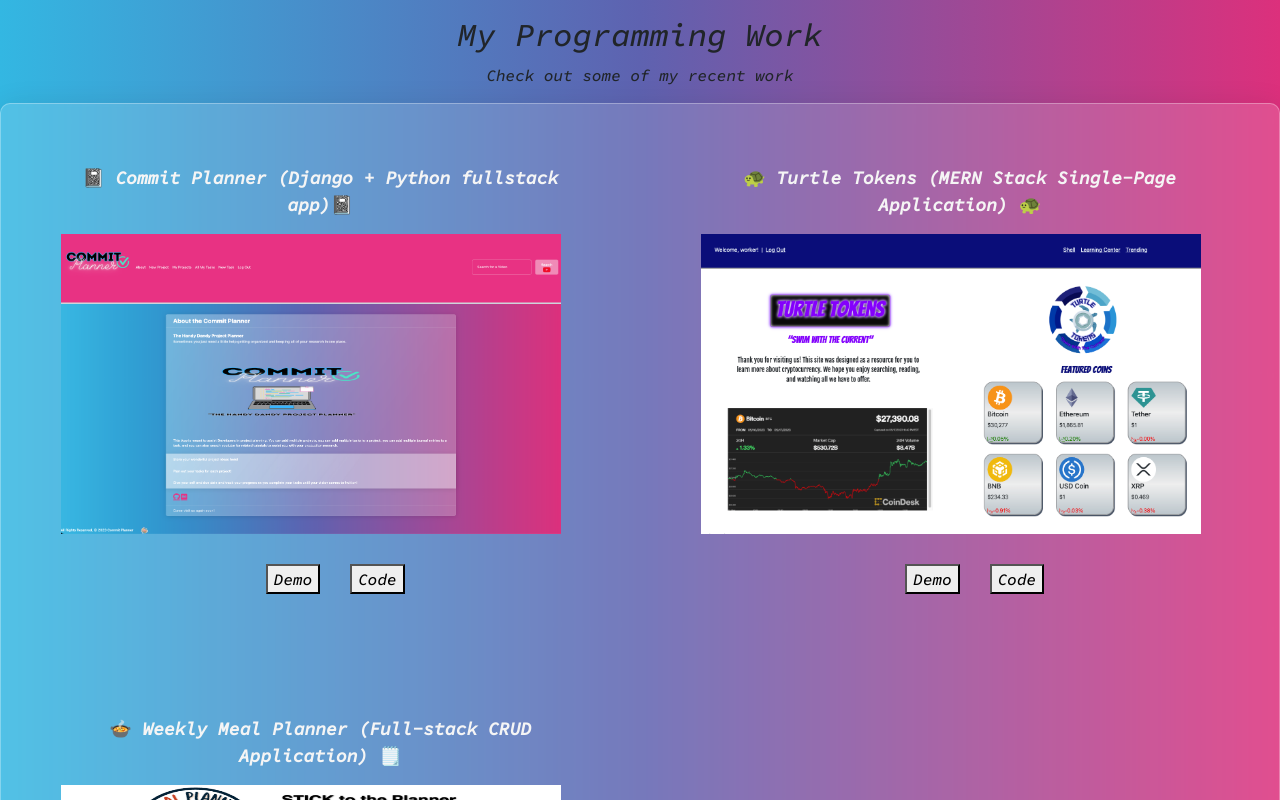
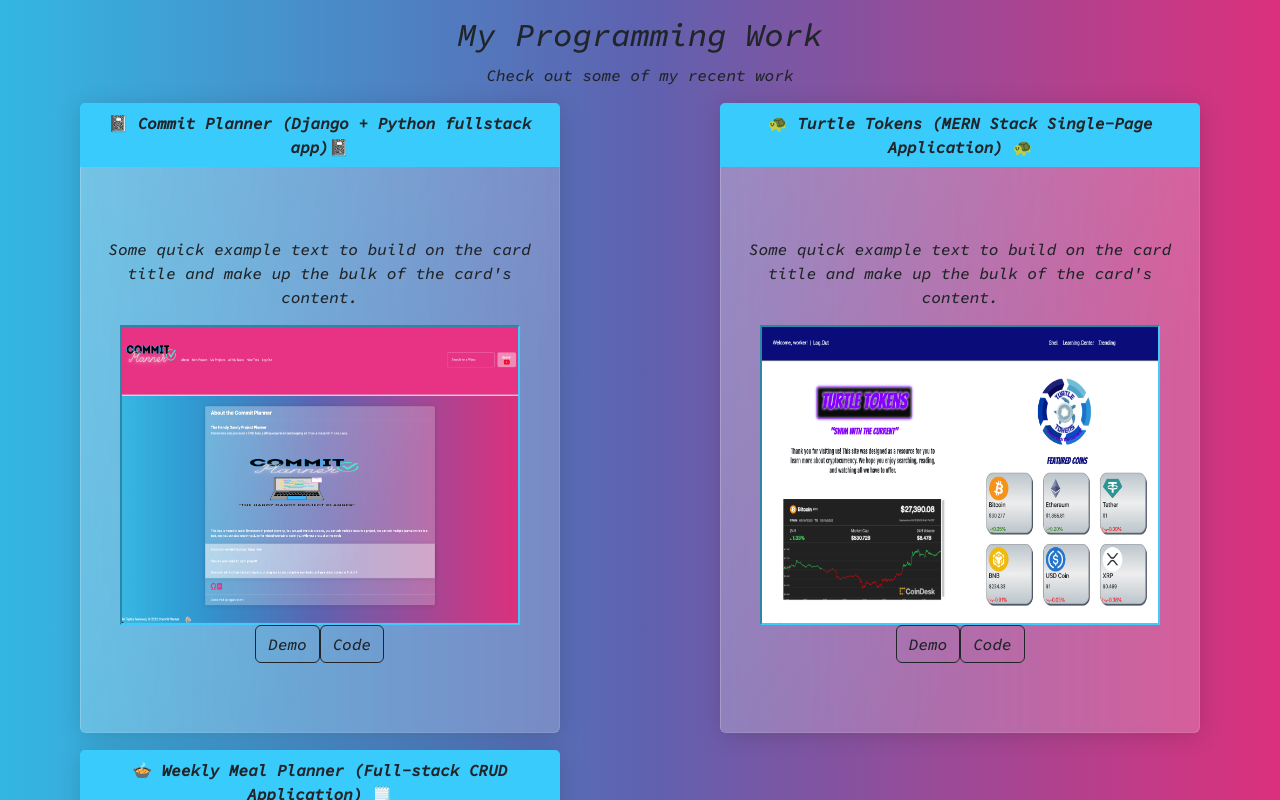
Before and after one commit to Worksmart377/my-portfolio, a React (Create React App) app: page / in a window 1280 px wide. Shown: the part 1660-2460 px from the top of the page. Built offline with nearby package versions, Linux system fonts and the light colour scheme.

Commit message:
edits styling

```diff
--- a/src/App.css
+++ b/src/App.css
@@ -87,10 +87,12 @@ margin-top: 0%;
 .about-container{
   display: flex;
   justify-content: center;
+  align-items: center;
 }
 
-.card.mb-3 {
+.card.mb-3.about{
   justify-content: center;
+  align-items: center;
   margin-top: 50px;
   max-width: 800px;
   background: rgba(255, 255, 255, 0.15);
@@ -100,6 +102,7 @@ margin-top: 0%;
   border: 1px solid rgba(255, 255, 255, 0.3);
   border-radius: 10px;
 }
+
 
 /* Skills */
 
@@ -132,55 +135,61 @@ margin-top: 0%;
 }
 
 
-/* WorkProgramming */
+/* WorkProgramming/Design */
 
 .grid {
+  display: grid;
+  place-items: center;
+  grid-template-columns: repeat(2, 1fr);
+  grid-template-rows: repeat(2, 1fr);
+  grid-column-gap: 1px;
+  grid-row-gap: 1px;
+}
+
+.card.mb-3{
+  align-items: center;
+
+}
+
+.card-body.programming{
+  margin: 30px 30px;
+  padding: 40px 40px;
+  height: fit-content;
+  width: 550px;
+  display: flex;
+  flex-direction: column;
+  justify-content: center;
+  align-items: center;
+}
+
+.card-header {
+  width: 30rem;
+  color: whitesmoke;
+
+}
+
+.home-page {
+  width: 400px;
+  height: 300px;
+  align-self: center;
+  border: 2px inset #3fcbfb;
+}
+
+
+.project-description{
+  font-weight: bolder;
+  font-size: large;
+  color: whitesmoke;
+}
+
+.container {
   background: rgba(255, 255, 255, 0.15);
   box-shadow: 0 4px 30px rgba(0, 0, 0, 0.1);
   backdrop-filter: blur(2.3px);
   -webkit-backdrop-filter: blur(2.3px);
   border: 1px solid rgba(255, 255, 255, 0.3);
   border-radius: 10px;
-  display: grid;
-  grid-template-columns: repeat(2, 1fr);
-  grid-template-rows: repeat(2, 1fr);
-  grid-column-gap: 1px;
-  grid-row-gap: 1px;
-}
 
-.card-item{
-  margin: 30px 30px;
-  background-repeat:no-repeat ;
-  background-size: contain;
-  background-position: center;
-  height: fit-content;
-  display: flex;
-  align-items: center;
-  justify-content: center;
-
-}
-
-.home-page {
-  width: 500px;
-  height: 300px;
-}
-
-
-.card-btns button{
-  margin-left: 30px;
-  margin-top: 30px;
-}
-
-.card-paragraph-div {
-  margin: 30px 30px;
-  display: flex;
-  flex-direction: column;
-}
-
-.project-description{
-  font-weight: bolder;
-  font-size: large;
-  color: whitesmoke;
 }
 
 /* Contact */
@@ -193,10 +202,11 @@ margin-top: 0%;
 
 }
 
-.contact button{
+button{
   margin-top: 20px;
-  width: 200px;
+  width: fit-content;
   align-self: center;
+  margin-left: 10px;
 }
 
 input {
--- a/src/components/About.js
+++ b/src/components/About.js
@@ -8,9 +8,9 @@ import { FaGithub, FaLinkedin, FaBehanceSquare, FaEtsy } from 'react-icons/fa';
 const About = () => {
     return (
         <div name='about' className='about-container'>
-            <div class='card mb-3'>
+            <div class='card mb-3 about'>
                 <h3 class='card-header'>Hi, I'm Steph! </h3>
-                <div class='card-body'>
+                <div class='card-body about'>
                     <h5 class='card-title'>
                         I am a Wife, Software Engineer, Creator & Artist.
                     </h5>
--- a/src/components/WorkDesign.js
+++ b/src/components/WorkDesign.js
@@ -1,36 +1,54 @@
 import React from 'react';
 import Designs from '../assets/Avatars.png';
-
+import Turtle from '../assets/Turtle.png';
 
 const WorkDesign = () => {
     return (
     <div name='work'>
-        <div>
         <div className='paragraph-div'>
         <h2>My Design Work</h2>
         <p>Check out some of my recent work</p>
+        <div className='grid'>
+            <div className='card-item'>
+            <div class='card border-primary mb-3' style={{ maxWidth: '30rem' }}>
+                <div class='card-header'>
+                    Personalized Avatars
                 </div>
-            <div className='container'>
+                <div class='card-body programming'>
+                <p class='card-text'>
+                    These can be personalized however you like, whether for a special holiday or event or just for social media I've got you covered. Please fill out the form below if interested.
+                </p>
+                <img className='home-page' src={Designs} alt='home page' />
+                <div className='btns'>
+                  <a href='https://www.behance.net/gallery/171505013/Personalized-Avatars'>
+                    <button className='btn btn-outline-dark'>Demo</button>
+                  </a>
+                </div>
+              </div>
+            </div>
+          </div>
             <div className='card-item'>
-                    <div className='card-paragraph-div'>
-                        <div>
-                        <p className='project-description'>Personalized Avatars</p>
+            <div class='card border-primary mb-3' style={{ maxWidth: '30rem' }}>
+                <div class='card-header'>
+                    Logo Creations
                 </div>
-                        <img className='home-page' src={Designs} alt="home page" />
-                        <div className='card-btns'>
-                            <a href="https://www.behance.net/gallery/171505013/Personalized-Avatars">
-                                <button>Demo</button>
+                <div class='card-body programming'>
+                <p class='card-text'>
+                    I have designed logos for businesses as well as applications before. If you are interested in getting a logo then please fill out the contact form below.
+                </p>
+                <img className='home-page' src={Turtle} alt='home page' />
+                <div className='btns'>
+                  <a href='https://www.behance.net/gallery/171506331/Logo-Creations'>
+                    <button className='btn btn-outline-dark'>Demo</button>
                   </a>
-                            {/* <a href="https://github.com/Worksmart377/commit">
-                                <button>Shop</button>
-                            </a> */}
                 </div>
               </div>
             </div>
           </div>
         </div>
         </div>
-    )
-}
+    </div>
+  );
+};
 
 export default WorkDesign;
--- a/src/components/WorkProgramming.js
+++ b/src/components/WorkProgramming.js
@@ -13,49 +13,58 @@ const WorkProgramming = () => {
         </div>
         <div className='grid'>
           <div className='card-item'>
-                    <div className='card-paragraph-div'>
-                        <div>
-                        <p className='project-description'>📓 Commit Planner (Django + Python fullstack app)📓</p>
+            <div class='card border-info mb-3' style={{ maxWidth: '30rem' }}>
+              <div class='card-header'>
+                📓 Commit Planner (Django + Python fullstack app)📓
               </div>
-                        <img className='home-page' src={Commit} alt="home page" />
-                        <div className='card-btns'>
-                            <a href="https://commit-planner.herokuapp.com/">
-                                <button>Demo</button>
+              <div class='card-body programming'>
+              <p class="card-text">Some quick example text to build on the card title and make up the bulk of the card's content.</p>
+                <img className='home-page' src={Commit} alt='home page' />
+                <div className='btns'>
+                <a href='https://commit-planner.herokuapp.com/'>
+                  <button className='btn btn-outline-dark'>Demo</button>
                 </a>
-                            <a href="https://github.com/Worksmart377/commit">
-                                <button>Code</button>
+                <a href='https://github.com/Worksmart377/commit'>
+                  <button className='btn btn-outline-dark'>Code</button>
                 </a>
                 </div>
               </div>
             </div>
+          </div>
           <div className='card-item'>
-                    <div className='card-paragraph-div'>
-                        <div>
-                        <p className='project-description'>🐢 Turtle Tokens (MERN Stack Single-Page Application) 🐢</p>
+            <div class='card border-info mb-3' style={{ maxWidth: '30rem' }}>
+              <div class='card-header'>
+                🐢 Turtle Tokens (MERN Stack Single-Page Application) 🐢
               </div>
-                        <img className='home-page' src={Tokens} alt="home page" />
-                        <div className='card-btns'>
-                            <a href="https://turtle-tokesn.herokuapp.com/">
-                                <button>Demo</button>
+              <div class='card-body programming'>
+              <p class="card-text">Some quick example text to build on the card title and make up the bulk of the card's content.</p>
+                <img className='home-page' src={Tokens} alt='home page' />
+                <div className='btns'>
+                <a href='https://turtle-tokesn.herokuapp.com/'>
+                  <button className='btn btn-outline-dark'>Demo</button>
                 </a>
-                            <a href="https://github.com/Worksmart377/turtle-tokens">
-                                <button>Code</button>
+                <a href='https://github.com/Worksmart377/turtle-tokens'>
+                  <button className='btn btn-outline-dark'>Code</button>
                 </a>
                 </div>
               </div>
             </div>
+          </div>
+
           <div className='card-item'>
-                    <div className='card-paragraph-div'>
-                        <div>
-                        <p className='project-description'>🍲 Weekly Meal Planner (Full-stack CRUD Application) 🗒️</p>
+            <div class='card border-info mb-3' style={{ maxWidth: '30rem' }}>
+              <div class='card-header'>
+                🍲 Weekly Meal Planner (Full-stack CRUD Application) 🗒️
               </div>
-                        <img className='home-page' src={Meal} alt="home page" />
-                        <div className='card-btns'>
-                            <a href="https://young-badlands-56713.herokuapp.com/">
-                                <button>Demo</button>
+              <div class='card-body programming'>
+              <p class="card-text">Some quick example text to build on the card title and make up the bulk of the card's content.</p>
+                <img className='home-page' src={Meal} alt='home page' />
+                <div className='btns'>
+                <a href='https://young-badlands-56713.herokuapp.com/'>
+                  <button className='btn btn-outline-dark'>Demo</button>
                 </a>
-                            <a href="https://github.com/Worksmart377/meal-planner">
-                                <button>Code</button>
+                <a href='https://github.com/Worksmart377/meal-planner'>
+                  <button className='btn btn-outline-dark'>Code</button>
                 </a>
                 </div>
               </div>
@@ -63,7 +72,8 @@ const WorkProgramming = () => {
           </div>
         </div>
       </div>
-    )
-}
+    </div>
+  );
+};
 
-export default WorkProgramming
+export default WorkProgramming;
--- a/src/index.js
+++ b/src/index.js
@@ -12,7 +12,3 @@ root.render(
     <App />
   </React.StrictMode>
 );
-
-// If you want to start measuring performance in your app, pass a function
-// to log results (for example: reportWebVitals(console.log))
-// or send to an analytics endpoint. Learn more: https://bit.ly/CRA-vitals
```
Also changed, not shown: src/components/Contact.js (+8 -5 lines), src/components/doc.js (added, +14 -0 lines), src/assets/Turtle.png (added), src/bootstrap.min.css. Lines whose indentation alone changed are shown as unchanged.
